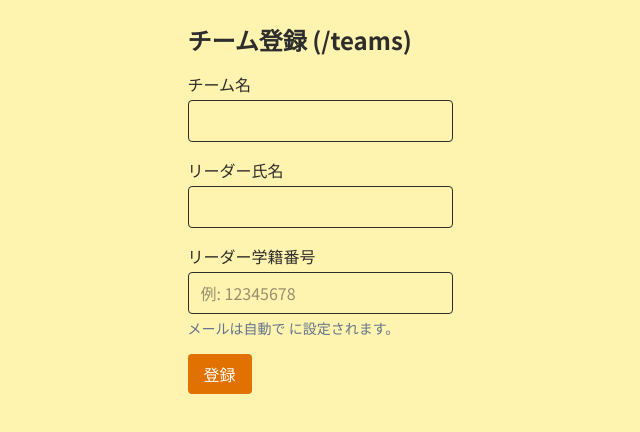
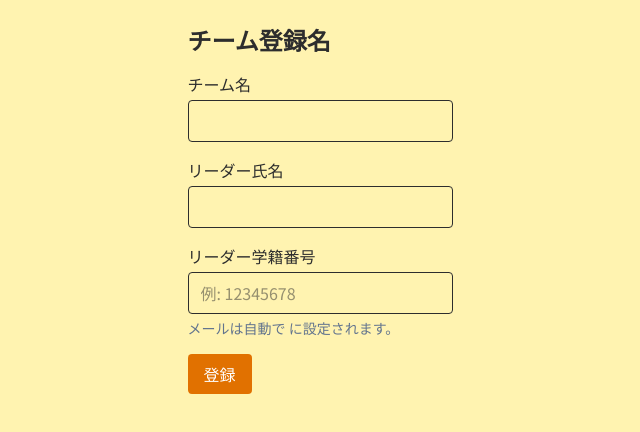
Before and after one commit to s-taku0502/hackit-2026-application-form, a Next.js app: page /teams in a window 1280 px wide. Shown: the top 432 px of the page, without its empty margins (320-960 px from the left). Built offline with nearby package versions, Linux system fonts and the light colour scheme; no server answers.

Commit message:
名目修正

```diff
--- a/app/teams/page.tsx
+++ b/app/teams/page.tsx
@@ -38,7 +38,7 @@
 
     return (
         <div className="max-w-3xl mx-auto p-6">
-            <h1 className="text-2xl font-bold mb-4">チーム登録 (/teams)</h1>
+            <h1 className="text-2xl font-bold mb-4">チーム登録名</h1>
 
             {submitted ? (
                 <div className="p-4 bg-emerald-50 border border-emerald-200 rounded">チーム情報を登録しました。</div>
```
